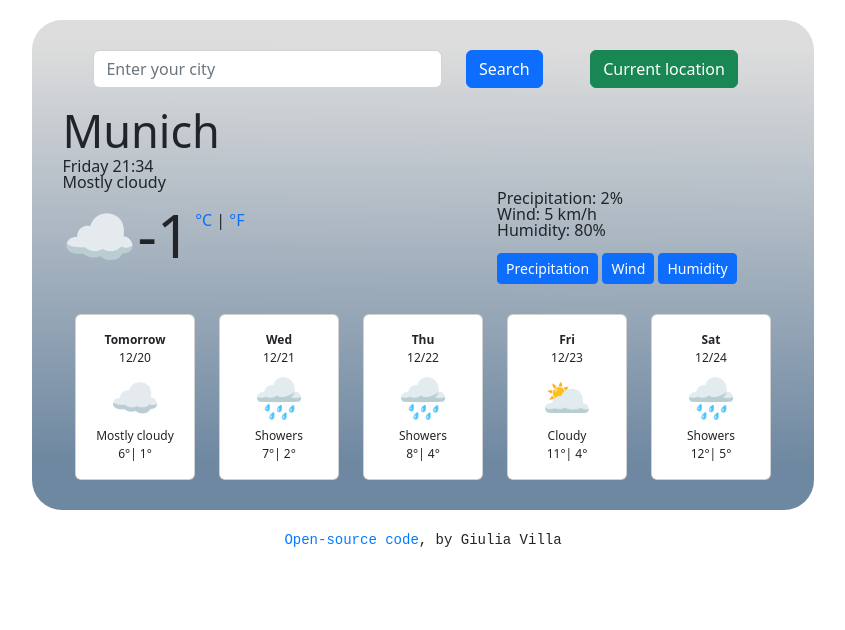
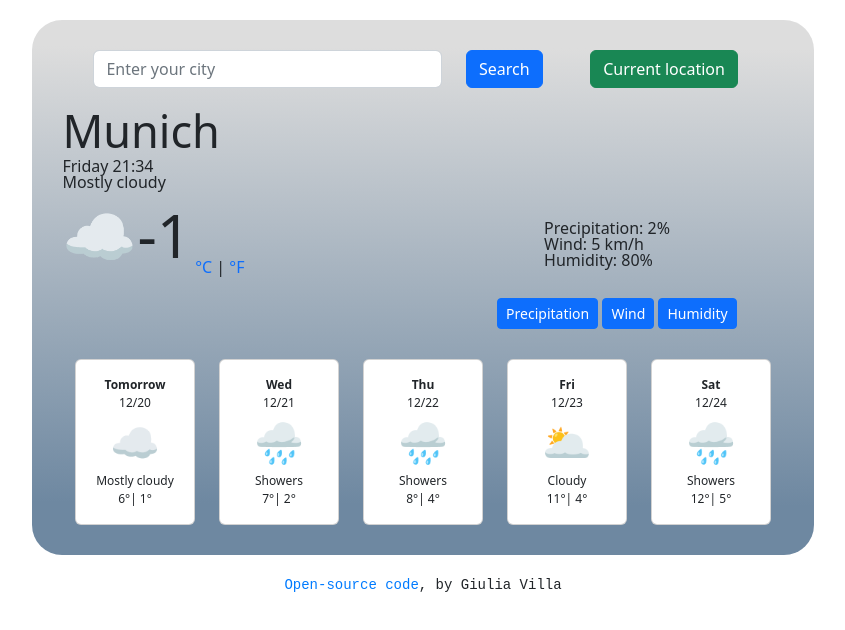
Before and after one commit to julicode14/my-weather-app, a plain HTML site: page index.html in a window 1280 px wide. Shown: the whole page, without its empty margins (217-1062 px from the left). Drawn offline with nearby package versions, Linux system fonts and the light colour scheme.

Commit message:
Update css

```diff
--- a/css/my-style.css
+++ b/css/my-style.css
@@ -35,13 +35,14 @@ a {
   font-size: 60px;
   font-weight: 400;
 }
+
 .units {
   position: relative;
-  top: -32px;
+  top: 15px;
 }
 .parameters {
-  margin: 0;
-  padding: 0;
+  margin: 15px;
+  padding-top: 15px;
   padding-bottom: 15px;
 }
 .cards-alignment {
@@ -88,6 +89,10 @@ a {
   text-align: center;
   text-decoration: none;
 }
+li::first-letter {
+  text-transform: capitalize;
+}
+
 small {
   display: block;
   font-family: monospace;
```
